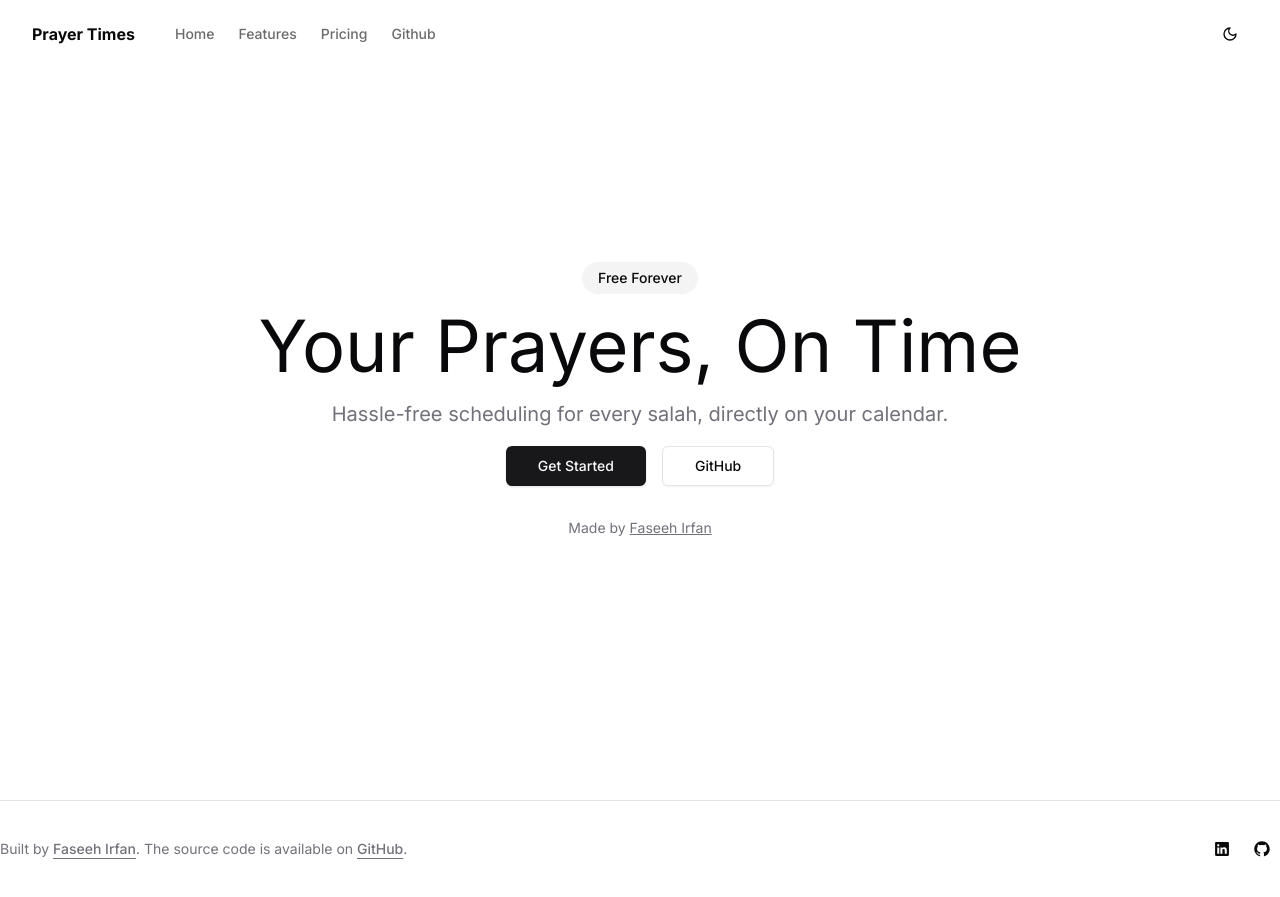
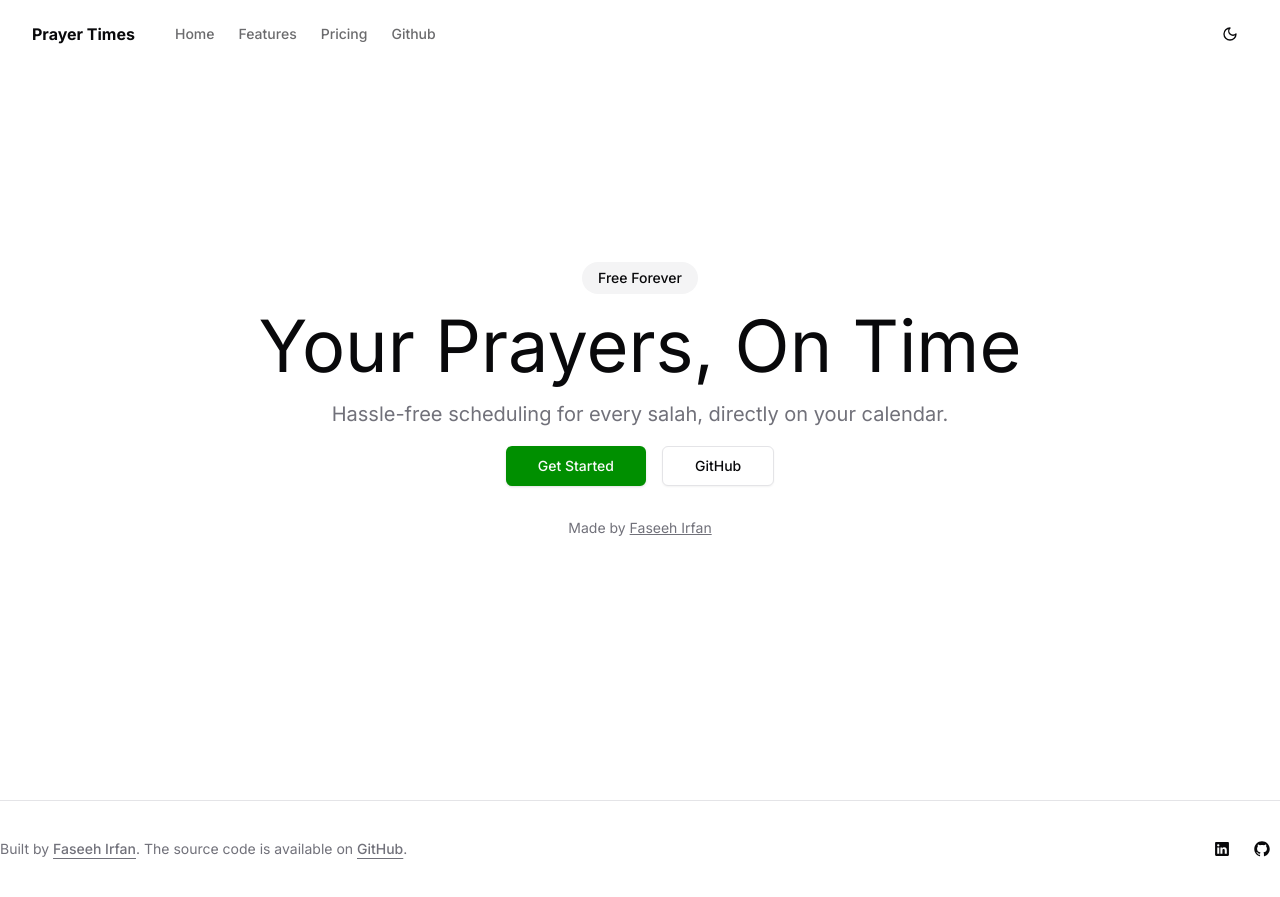
Before and after one commit to faseehirfan/prayerTimes, a Next.js app in the folder prayer-times/: page / in a window 1280 px wide. Built offline with nearby package versions, Linux system fonts and the light colour scheme.

Commit message:
feat: center hero

```diff
--- a/prayer-times/app/globals.css
+++ b/prayer-times/app/globals.css
@@ -14,7 +14,7 @@ body {
     --card-foreground: 240 10% 3.9%;
     --popover: 0 0% 100%;
     --popover-foreground: 240 10% 3.9%;
-    --primary: 240 5.9% 10%;
+    --primary: 120 100% 28%;
     --primary-foreground: 0 0% 98%;
     --secondary: 240 4.8% 95.9%;
     --secondary-foreground: 240 5.9% 10%;
@@ -41,8 +41,8 @@ body {
     --card-foreground: 0 0% 98%;
     --popover: 240 10% 3.9%;
     --popover-foreground: 0 0% 98%;
-    --primary: 0 0% 98%;
-    --primary-foreground: 240 5.9% 10%;
+    --primary: 120 100% 28%;
+    --primary-foreground: 0 0% 98%;
     --secondary: 240 3.7% 15.9%;
     --secondary-foreground: 0 0% 98%;
     --muted: 240 3.7% 15.9%;
--- a/prayer-times/components/hero.tsx
+++ b/prayer-times/components/hero.tsx
@@ -15,7 +15,7 @@ export function Hero(props: {
 }) {
   return (
     <section className="space-y-6 py-32 md:py-48 lg:py-52">
-      <div className="container flex max-w-[64rem] flex-col items-center gap-4 text-center">
+      <div className="container mx-auto flex max-w-[64rem] flex-col items-center gap-4 text-center">
         {props.capsuleLink ? (
           <Link
             href={props.capsuleLink}
```
